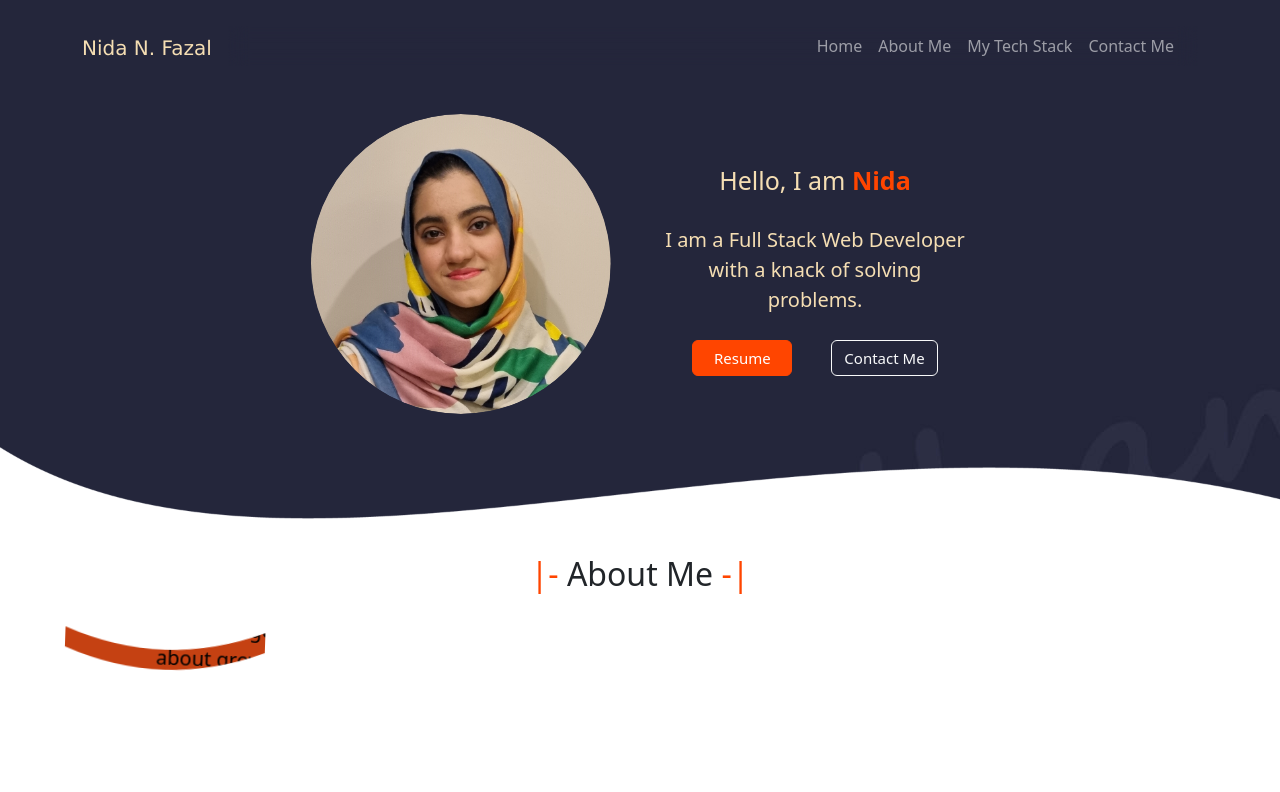
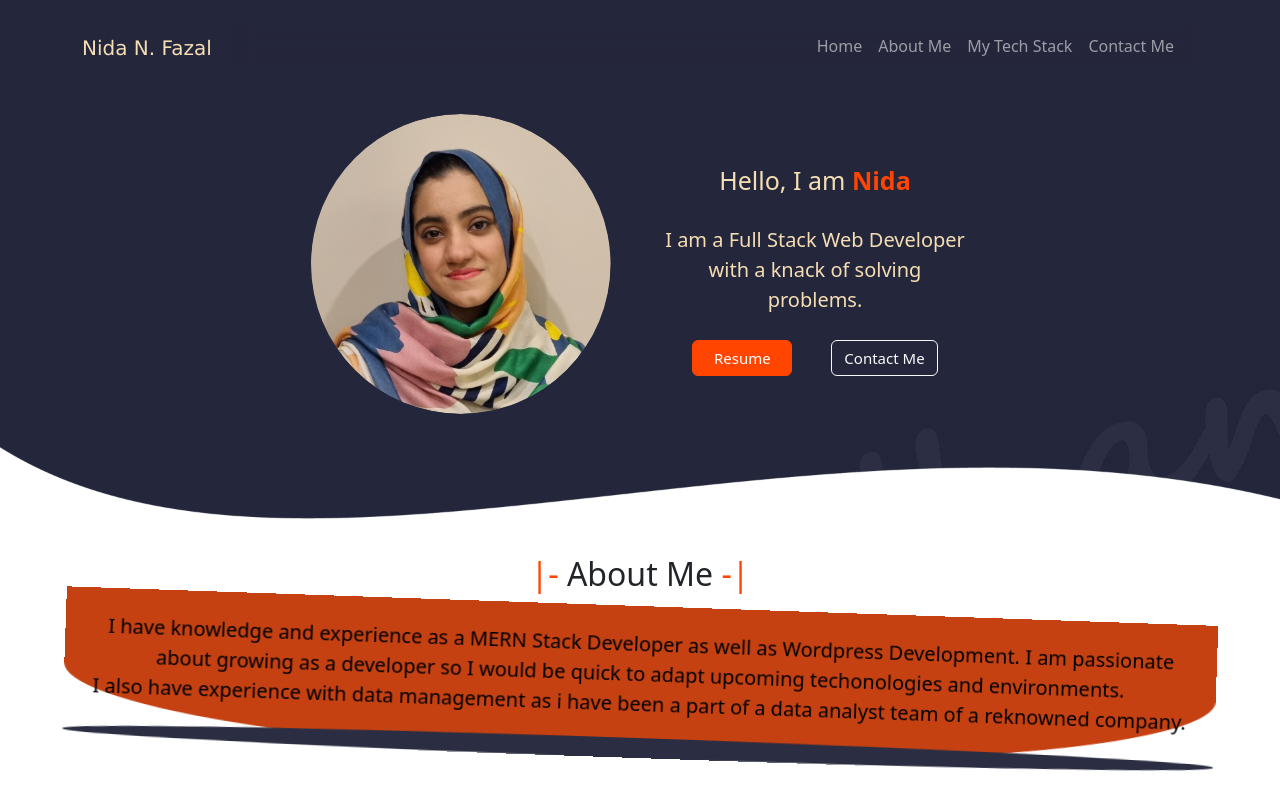
Before and after one commit to nida1812163/My-Portfolio-Website, a React (Create React App) app: page / in a window 1280 px wide. Shown: the top 792 px of the page. Built offline with nearby package versions, Linux system fonts and the light colour scheme.

Commit message:
Update AboutStyles.module.css

```diff
--- a/src/About/AboutStyles.module.css
+++ b/src/About/AboutStyles.module.css
@@ -34,7 +34,7 @@
   color: wheat;
   border-radius: 0 0 50% 50%;
   /* flat top, curved bottom */
-  clip-path: path("M 0 40 Q 100 80 200 40 L 200 60 Q 100 100 0 60 Z");
+  clip-path: path(M 0 40 Q 100 80 200 40 L 200 60 Q 100 100 0 60 Z);
 }
 
 .cardBody {
```
